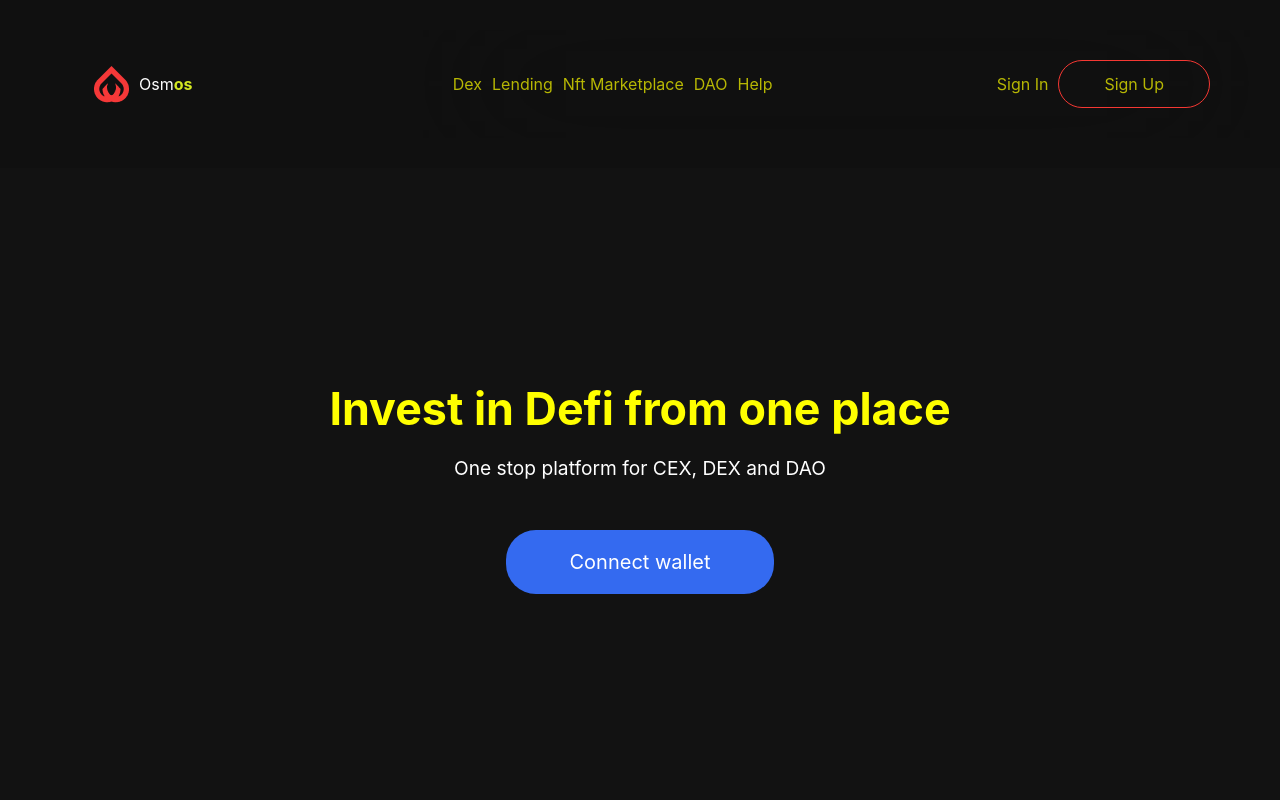
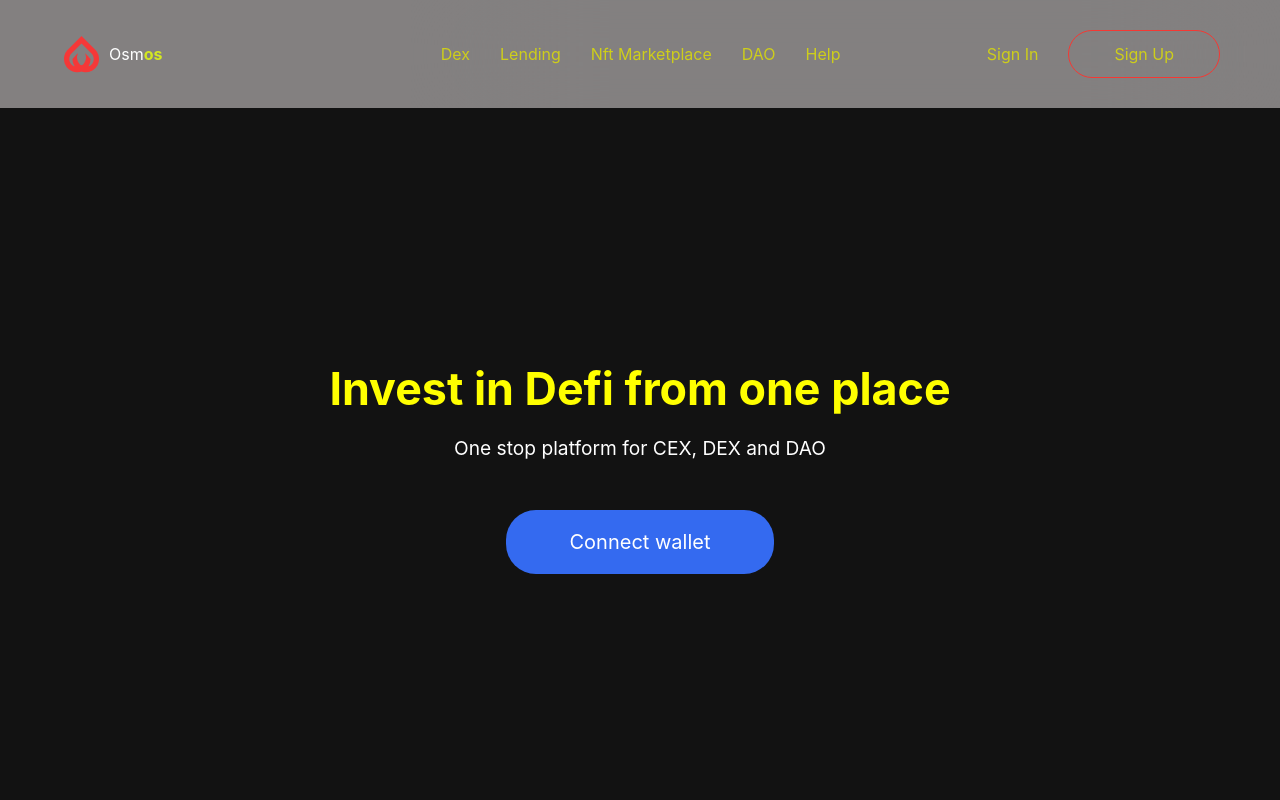
Before and after one commit to hemarle/nfts, a React (Create React App) app: page / in a window 1280 px wide. Shown: the top 800 px of the page. Built offline with nearby package versions, Linux system fonts and the light colour scheme.

Commit message:
Navigation fix

```diff
--- a/src/App.css
+++ b/src/App.css
@@ -4,9 +4,10 @@
   --yellow: rgba(255, 255, 0, 1);
   --about-bg: rgb(209, 209, 73);
   --about-bg: #1f181f;
-  --nav-bg: rgba(10, 10, 10, 0.3);
+  --nav-bg: rgba(10, 10, 10, 1);
+  --nav-bg: rgb(131, 128, 128);
+
   --nav-link: rgba(225, 225, 0, 0.8);
-  /* --download-bg: white; */
   --servicesCard-bg: rgba(18, 18, 18);
   --services-bg: #262626;
 }
--- a/src/Hero.css
+++ b/src/Hero.css
@@ -4,7 +4,7 @@
   align-items: center;
   justify-content: center;
   text-align: center;
-  min-height: 80vh;
+  min-height: 90vh;
   padding: 20px;
   background-color: var(--hero-bg);
 }
--- a/src/Navigation.css
+++ b/src/Navigation.css
@@ -104,15 +104,15 @@ nav ul a {
   }
 
   .nav li {
-    margin-right: 10px;
+    margin-right: 30px;
     margin-top: 0px;
   }
   .nav li a {
     color: var(--nav-link);
   }
   .nav {
-    /* justify-content: sp; */
     align-items: center;
+    padding: 0px;
   }
 }
 
```
